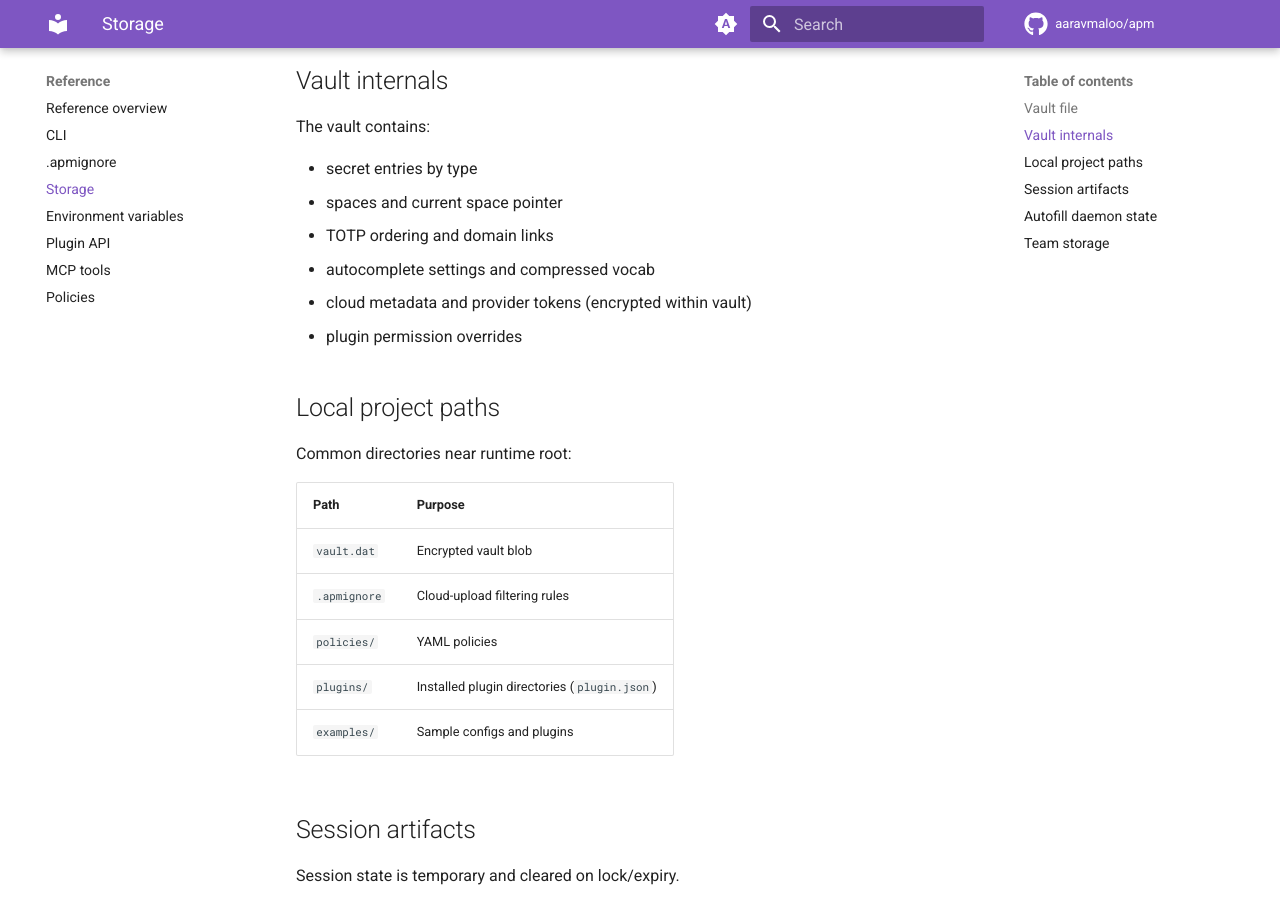
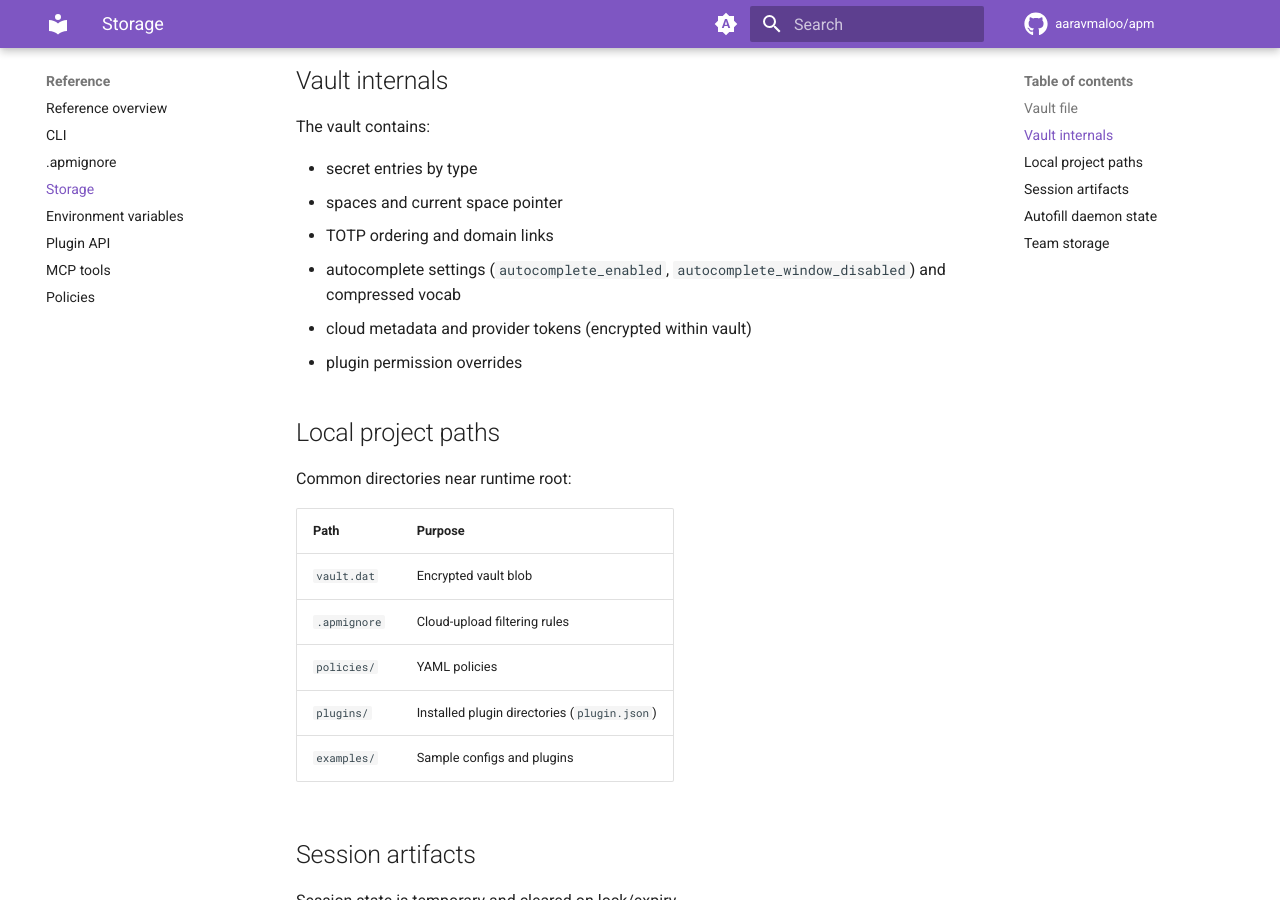
Before and after one commit to aaravmaloo/apm, an MkDocs documentation site: the page built from docs/reference/storage.md, in a window 1280 px wide and 900 px high, scrolled down 388 px. Built offline with MkDocs 1.6.1 and Material for MkDocs 9.7.7, drawn with Linux system fonts in a browser that asks for light colours; comment, search, counter and statistics services are not loaded.

Commit message:
chore: update docs/reference/storage.md

```diff
--- a/docs/reference/storage.md
+++ b/docs/reference/storage.md
@@ -15,7 +15,7 @@ The vault contains:
 - secret entries by type
 - spaces and current space pointer
 - TOTP ordering and domain links
-- autocomplete settings and compressed vocab
+- autocomplete settings (`autocomplete_enabled`, `autocomplete_window_disabled`) and compressed vocab
 - cloud metadata and provider tokens (encrypted within vault)
 - plugin permission overrides
 
```
